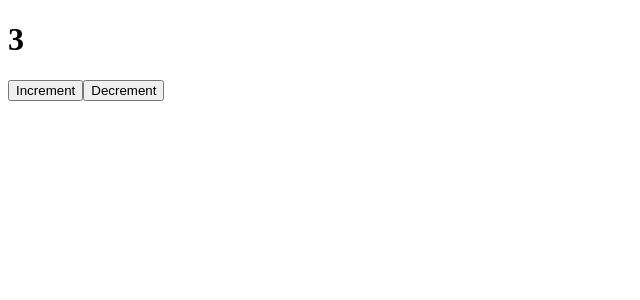
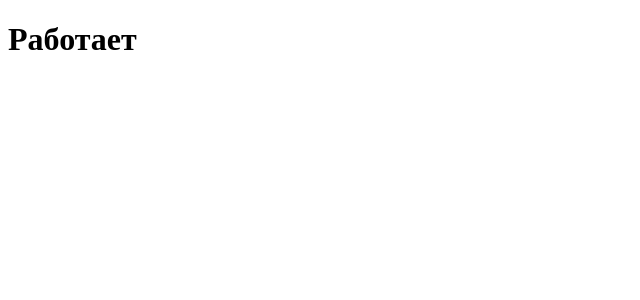
Before and after one commit to yasprog/test-springsec, a React (Create React App) app: page / in a window 1280 px wide. Shown: the top 300 px of the page, without its empty margins (0-640 px from the left). Built offline with nearby package versions, Linux system fonts and the light colour scheme.

Commit message:
Начало. Первый пуск

```diff
--- a/src/App.js
+++ b/src/App.js
@@ -1,26 +1,11 @@
-import React, {useState} from "react";
+import React from "react";
 
 function App() {
-  const [likes, setLikes] = useState(3) //это массив из 2 элементов:
-  // 1й - это значение, которое мы объявили
-  // 2й - функция, предназначенная для того, чтобы изменять состояние
-
-  function increment () {
-    setLikes(likes + 1)  // мы не изменяем функцию напрямую, мы вызываем функцию, которая для этого предназначена
-    // и туда передаем значение, которое на 1 больше наших лайков
-  }
-  function decrement () {
-    setLikes(likes - 1)
-  }
-
-  return (
-      <div className="App">
-        <h1>{likes}</h1>
-        <button onClick={increment}>Increment</button>
-        <button onClick={decrement}>Decrement</button>
-
-      </div>
-  );
+    return (
+        <div className="App">
+    <h1>Работает</h1>
+        </div>
+    );
 }
 
 export default App;
```
